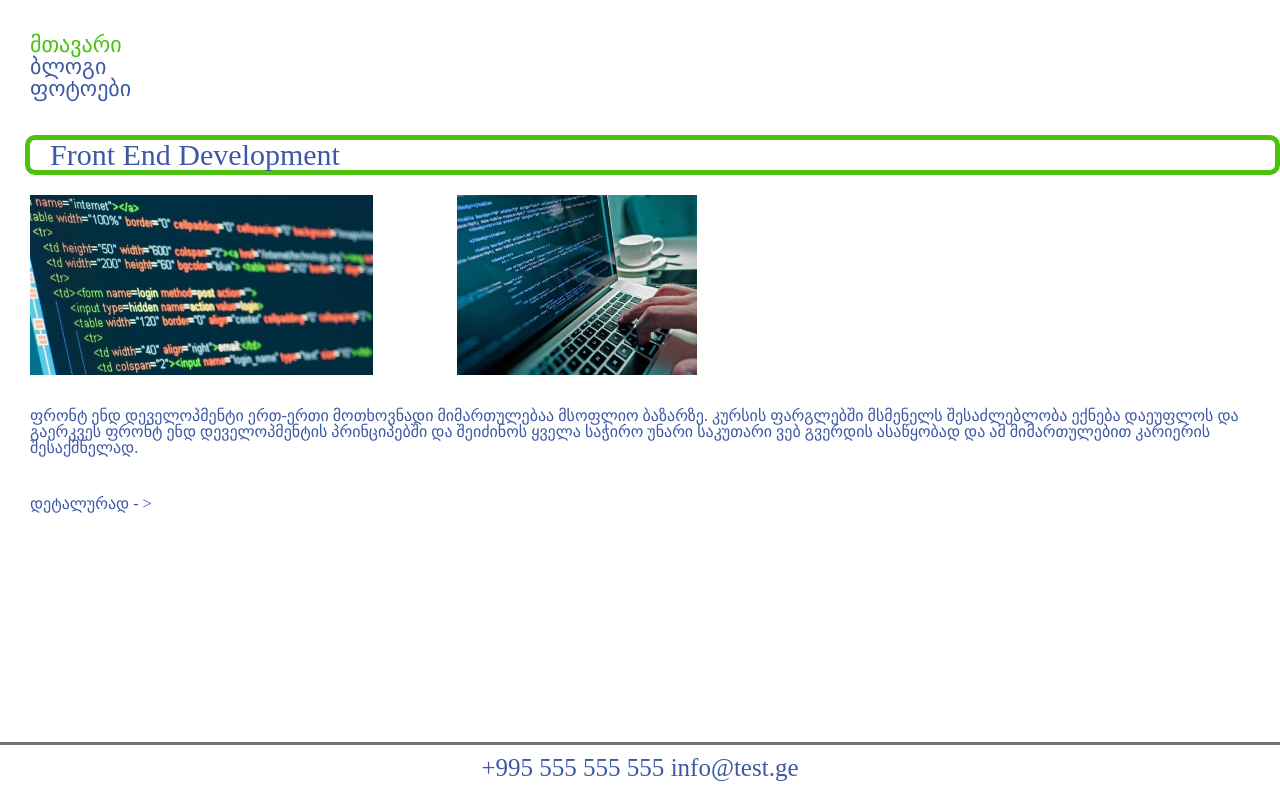
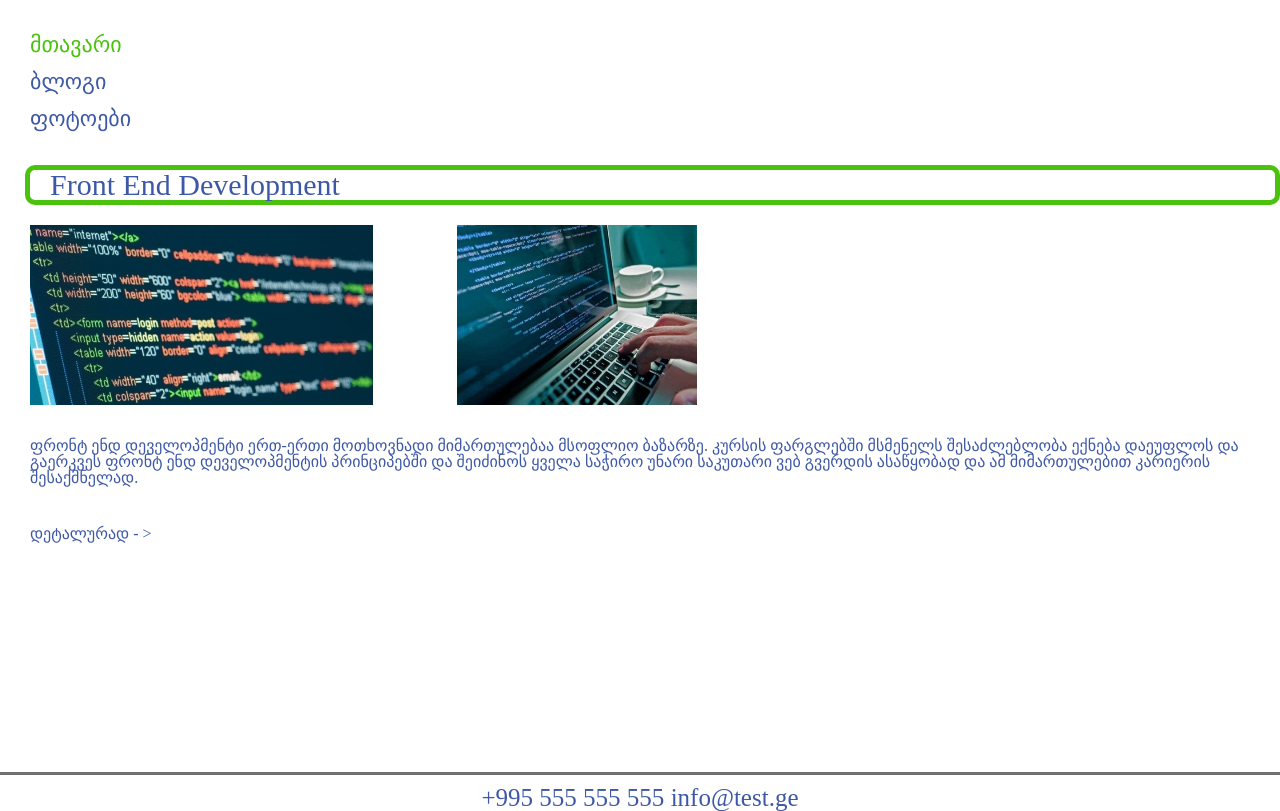
Before and after one commit to giotoda/Homework5, a plain HTML site: page index.html in a window 1280 px wide. Drawn offline with Linux system fonts and the light colour scheme.

Commit message:
add style.css/fin_proj

```diff
--- a/style.css
+++ b/style.css
@@ -42,5 +42,7 @@ margin-top: 230px;
 font-size: 25px;
 border-top: 3px solid #707070;
 padding-top: 10px;
-
 }
+li{
+    margin-top: 15px;
+}
```
